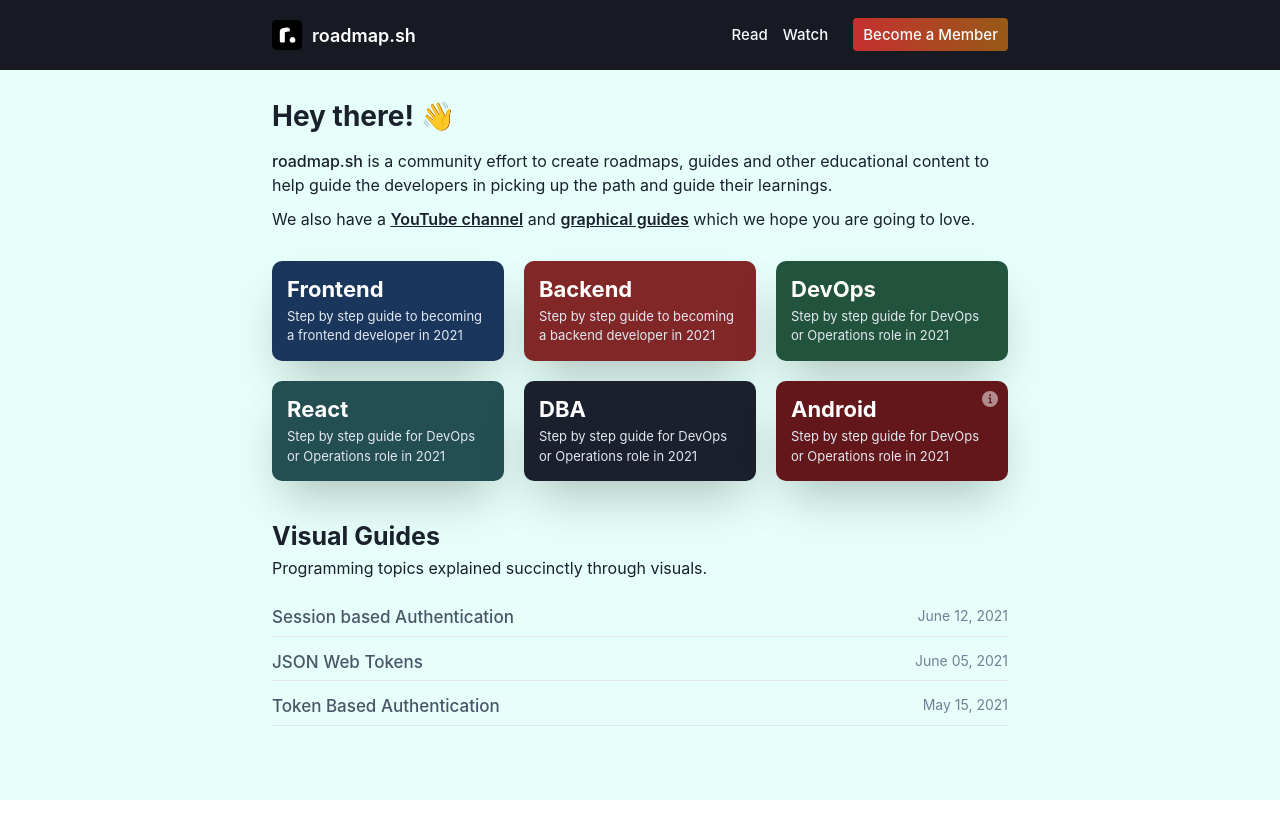
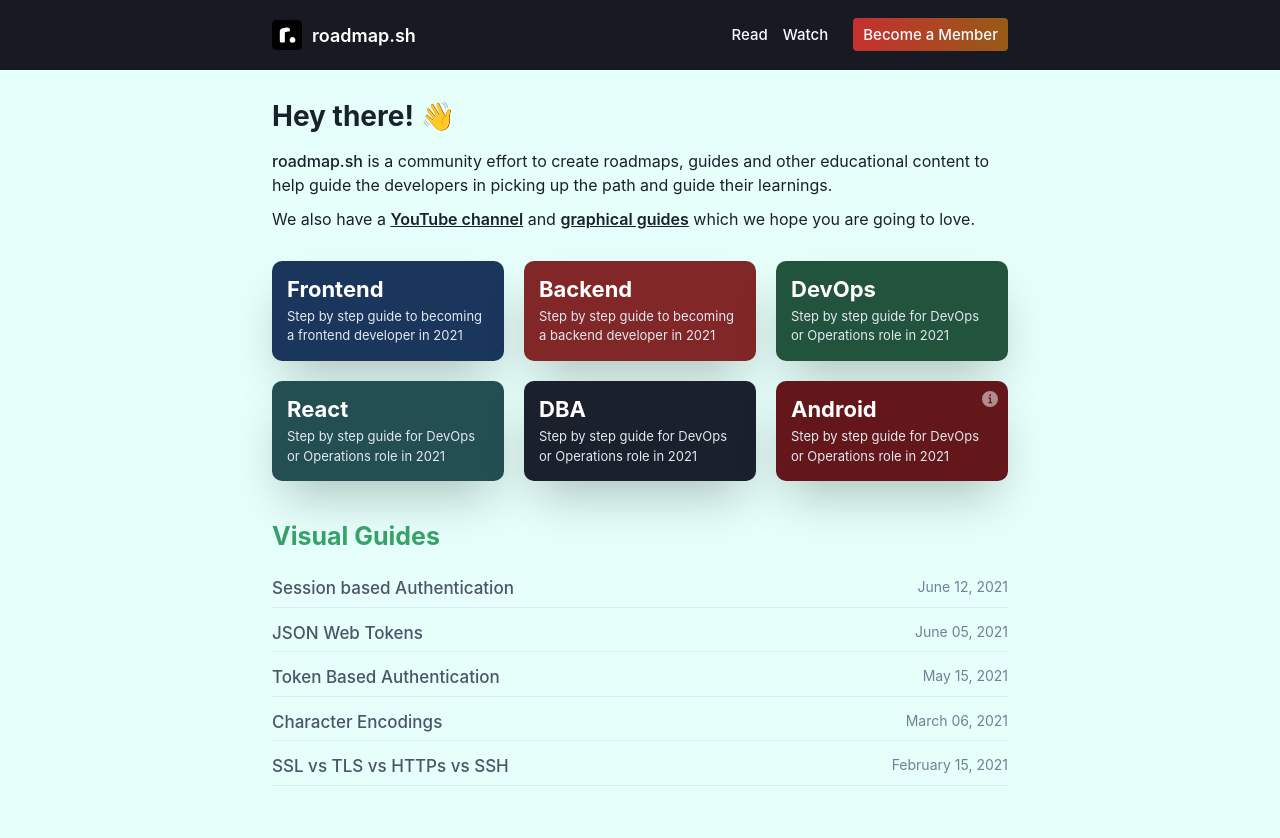
Before and after one commit to vecnazmaga/developer-mode, a Next.js app: page / in a window 1280 px wide. Shown: the top 838 px of the page. Before the commit the page ends 800 px from the top, so only its background shows below. Built offline with nearby package versions, Linux system fonts and the light colour scheme.

Commit message:
Add visual guides navigation

```diff
--- a/pages/index.tsx
+++ b/pages/index.tsx
@@ -3,7 +3,7 @@ import { InfoIcon } from '@chakra-ui/icons';
 
 export default function Home() {
   return (
-    <Box bg='teal.50' minH='100vh'>
+    <Box bg='teal.50' minH='100vh' pb='100px'>
       <Box bg='gray.900' p='20px 30px'>
         <Container maxW='container.md'>
           <Flex justifyContent='space-between'>
@@ -94,8 +94,8 @@ export default function Home() {
       <Box>
         <Container maxW='container.md'>
           <Box pt='40px' mb='20px'>
-            <Heading fontSize='25px' mb='5px'>Visual Guides</Heading>
-            <Text>Programming topics explained succinctly through visuals.</Text>
+            <Heading color='green.500' fontSize='25px' mb='5px'>Visual Guides</Heading>
+            {/*<Text>Programming topics explained succinctly through visuals.</Text>*/}
           </Box>
 
           <Stack>
@@ -138,6 +138,32 @@ export default function Home() {
               <Text transition='200ms' className={'guide-title'} fontWeight={500} as='span'>Token Based Authentication</Text>
               <Text fontSize='14px' color='gray.500' as='span'>May 15, 2021</Text>
             </Link>
+
+            <Link d='flex' justifyContent='space-between' href='#' fontSize='17px'
+                  _hover={{
+                    textDecoration: 'none',
+                    color: 'blue.400',
+                    '& .guide-title': {
+                      transform: 'translateX(10px)'
+                    }
+                  }} borderBottomWidth={1}
+                  py='5px' color='gray.600'>
+              <Text transition='200ms' className={'guide-title'} fontWeight={500} as='span'>Character Encodings</Text>
+              <Text fontSize='14px' color='gray.500' as='span'>March 06, 2021</Text>
+            </Link>
+
+            <Link d='flex' justifyContent='space-between' href='#' fontSize='17px'
+                  _hover={{
+                    textDecoration: 'none',
+                    color: 'blue.400',
+                    '& .guide-title': {
+                      transform: 'translateX(10px)'
+                    }
+                  }} borderBottomWidth={1}
+                  py='5px' color='gray.600'>
+              <Text transition='200ms' className={'guide-title'} fontWeight={500} as='span'>SSL vs TLS vs HTTPs vs SSH</Text>
+              <Text fontSize='14px' color='gray.500' as='span'>February 15, 2021</Text>
+            </Link>
           </Stack>
         </Container>
       </Box>
```
